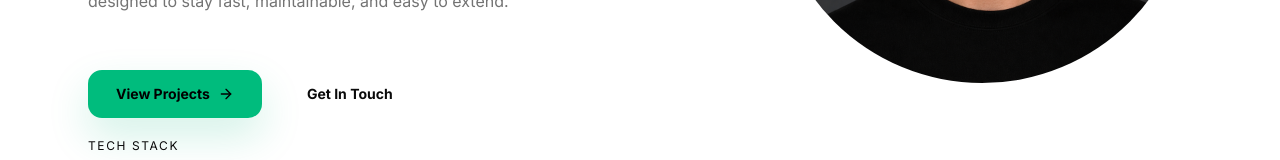
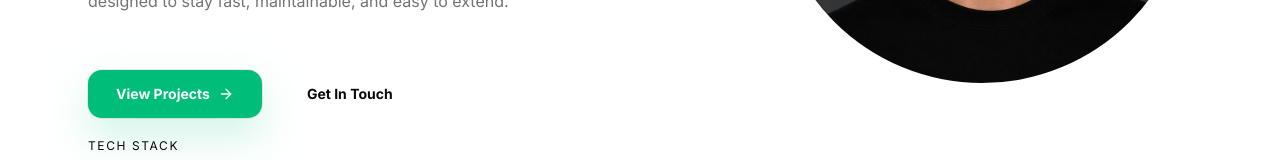
Before and after one commit to svsxn/portfolio, a Next.js app: page / in a window 1280 px wide. Shown: the part 512-672 px from the top of the page. Built offline with nearby package versions, Linux system fonts and the light colour scheme.

Commit message:
feat: update cta

```diff
--- /dev/null
+++ b/components/sections/hero/cta/primary-cta.tsx
@@ -0,0 +1,17 @@
+import { ArrowRight } from "lucide-react";
+import Link from "next/link";
+
+export default function PrimaryCta() {
+  return (
+    <Link
+      href="#projects"
+      className="group inline-flex h-12 items-center justify-center rounded-xl bg-primary px-7 text-sm font-bold text-primary-foreground shadow-[0_0_0_1px_--alpha(var(--foreground)/8%),0_18px_40px_--alpha(var(--primary)/18%)] transition hover:-translate-y-0.5 hover:brightness-110 focus:outline-none focus-visible:ring-2 focus-visible:ring-offset-2 focus-visible:ring-offset-background"
+    >
+      View Projects
+      <ArrowRight
+        className="ml-2 size-4 transition-transform group-hover:translate-x-1"
+        aria-hidden="true"
+      />
+    </Link>
+  );
+}
--- /dev/null
+++ b/components/sections/hero/cta/secondary-cta.tsx
@@ -0,0 +1,12 @@
+import Link from "next/link";
+
+export default function SecondaryCta() {
+  return (
+    <Link
+      href="#contact"
+      className="inline-flex h-12 items-center justify-center rounded-xl border border-white/10 bg-white/3 px-7 text-sm font-bold transition hover:-translate-y-0.5 hover:border-emerald-400/40 hover:bg-emerald-400/10 focus:outline-none focus-visible:ring-2 focus-visible:ring-emerald-300 focus-visible:ring-offset-2 focus-visible:ring-offset-[#030504]"
+    >
+      Get In Touch
+    </Link>
+  );
+}
--- a/components/sections/hero/index.tsx
+++ b/components/sections/hero/index.tsx
@@ -1,10 +1,9 @@
-import { ArrowRightIcon } from "lucide-react";
-// import { Button } from "../../ui/button";
 import { TechStack } from "./tech-stack/tech-stack";
 import { Avatar } from "./avatar";
 import Label from "../label";
-import Link from "next/link";
 import { FadeUp } from "@/components/motion/fade-up";
+import PrimaryCta from "./cta/primary-cta";
+import SecondaryCta from "./cta/secondary-cta";
 
 export default function Hero() {
   return (
@@ -32,31 +31,9 @@ export default function Hero() {
             stay fast, maintainable, and easy to extend.
           </p>
         </div>
-        {/* <div className="flex flex-col sm:flex-row gap-4 sm:gap-6 mt-2 mb-2 sm:mb-14">
-          <Button className="px-7 py-6 rounded-sm hover:brightness-110 hover:-translate-y-0.5">
-            View Projects <ArrowRightIcon className="ml-3" />
-          </Button>
-          <Button variant="outline" className="px-7 py-6 rounded-sm">
-            Get In Touch
-          </Button>
-        </div> */}
         <FadeUp className="mt-9 flex flex-col gap-4 sm:flex-row">
-          <Link
-            href="#projects"
-            className="group inline-flex h-12 items-center justify-center rounded-xl bg-emerald-500 px-7 text-sm font-bold text-black shadow-[0_0_0_1px_rgba(255,255,255,0.08),0_18px_40px_rgba(16,185,129,0.18)] transition hover:-translate-y-0.5 hover:bg-emerald-400 focus:outline-none focus-visible:ring-2 focus-visible:ring-emerald-300 focus-visible:ring-offset-2 focus-visible:ring-offset-[#030504]"
-          >
-            View Projects
-            <ArrowRightIcon
-              className="ml-2 size-4 transition-transform group-hover:translate-x-1"
-              aria-hidden="true"
-            />
-          </Link>
-          <Link
-            href="#contact"
-            className="inline-flex h-12 items-center justify-center rounded-xl border border-white/10 bg-white/3 px-7 text-sm font-bold transition hover:-translate-y-0.5 hover:border-emerald-400/40 hover:bg-emerald-400/10 focus:outline-none focus-visible:ring-2 focus-visible:ring-emerald-300 focus-visible:ring-offset-2 focus-visible:ring-offset-[#030504]"
-          >
-            Get In Touch
-          </Link>
+          <PrimaryCta />
+          <SecondaryCta />
         </FadeUp>
         <TechStack />
       </div>
```
